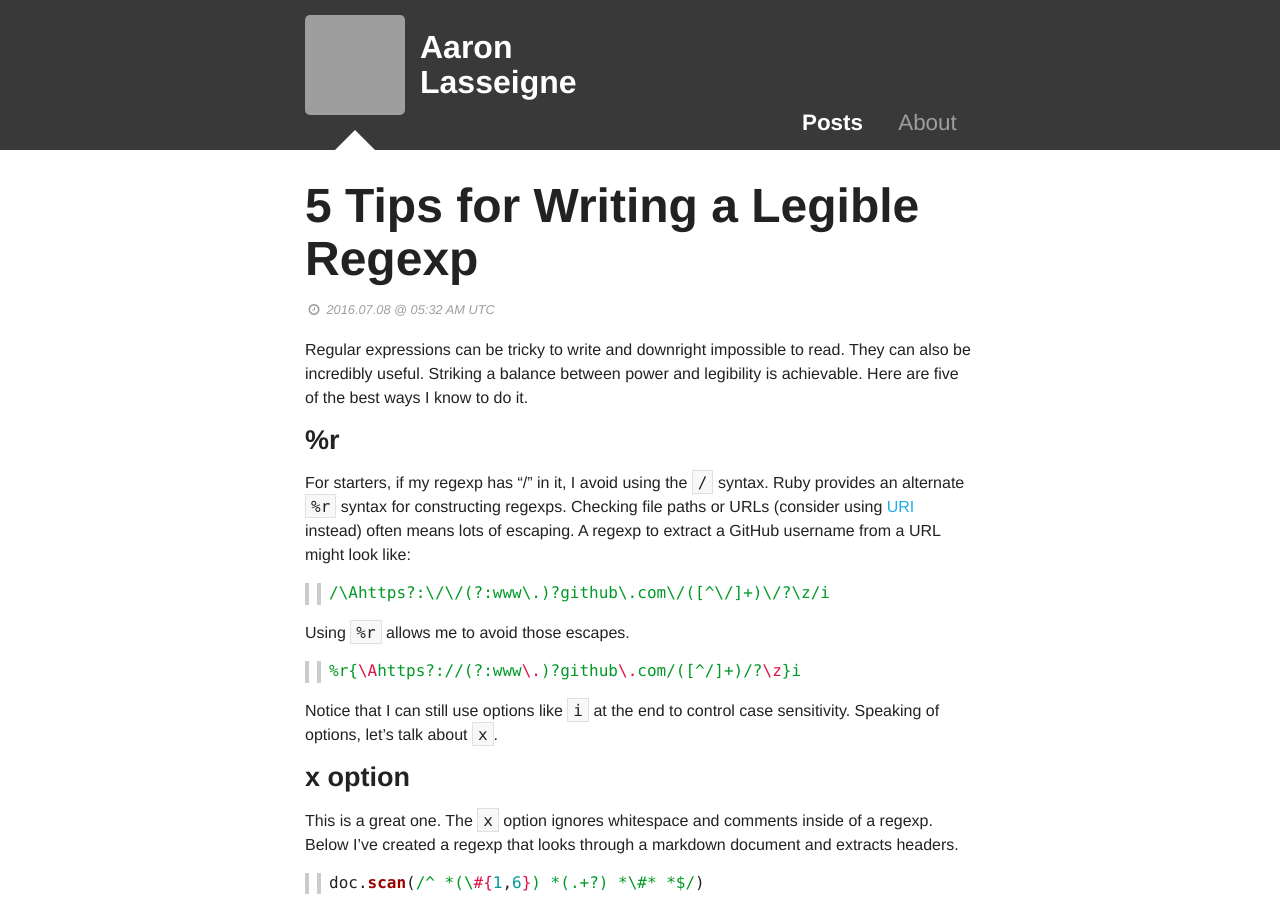
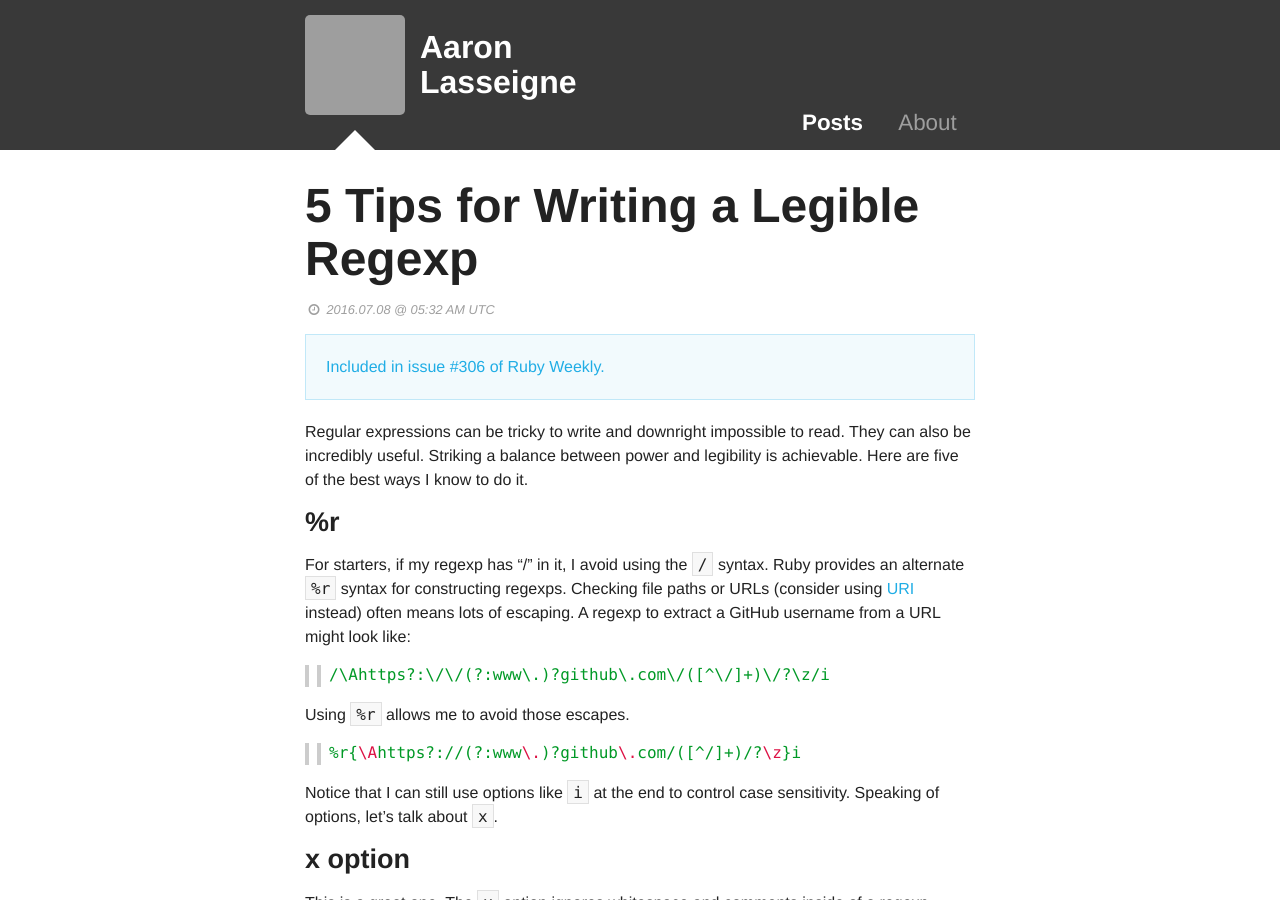
Before and after one commit to AaronLasseigne/aaronlasseigne.github.com, a Jekyll site: the page built from _posts/2016-07-08-5-tips-for-writing-a-legible-regexp.md, in a window 1280 px wide and 900 px high. Built offline with Jekyll 4.4.1, drawn with Linux system fonts in a browser that asks for light colours; grey boxes are pictures that could not be loaded.

Commit message:
add Ruby Weekly callout

```diff
--- a/_posts/2016-07-08-5-tips-for-writing-a-legible-regexp.md
+++ b/_posts/2016-07-08-5-tips-for-writing-a-legible-regexp.md
@@ -1,7 +1,12 @@
 ---
 title: 5 Tips for Writing a Legible Regexp
 date: 2016-07-08 05:32 UTC
+description: Regular expressions can be tricky to write and downright impossible to read. They can also be incredibly useful. Striking a balance between power and legibility is achievable. Here are five of the ...
 ---
+
+<div class="panel callout">
+  <a href="http://rubyweekly.com/issues/306">Included in issue #306 of Ruby Weekly.</a>
+</div>
 
 Regular expressions can be tricky to write and downright impossible to read.
 They can also be incredibly useful.
```
